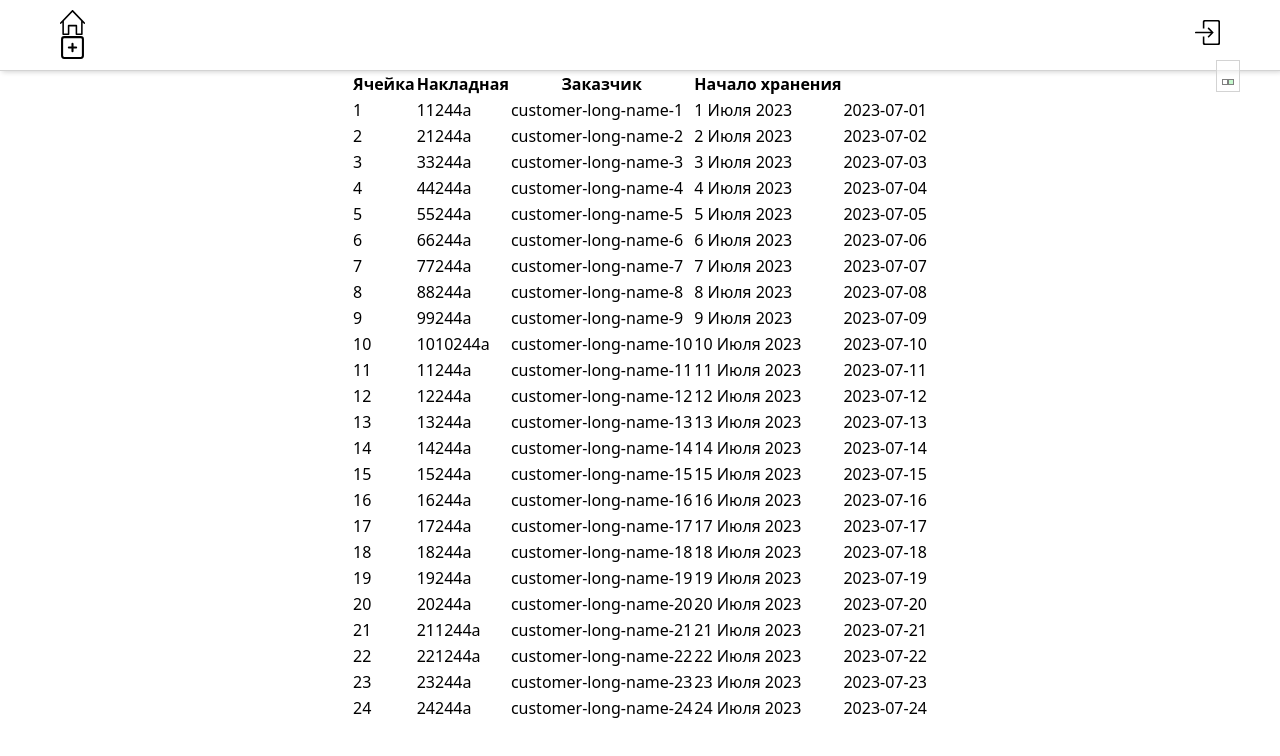
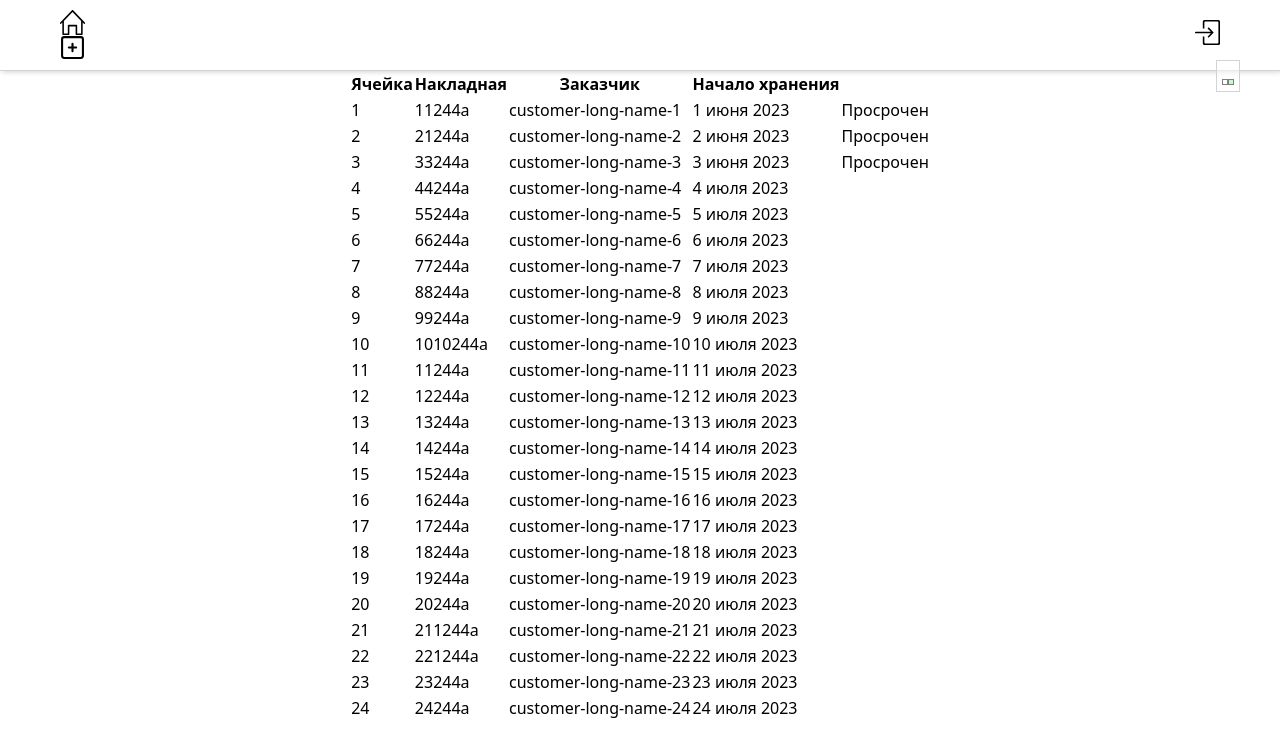
Before and after one commit to voroninadm/pet-box, a Vue app in the folder frontend/: page / in a window 1280 px wide. Both pictures are taken after a click on the button 1231 px from the left and 82 px from the top of the page. Shown: the top 756 px of the page. Built offline with nearby package versions, Linux system fonts and the light colour scheme.

Commit message:
moment js added

```diff
--- a/frontend/package.json
+++ b/frontend/package.json
@@ -11,6 +11,7 @@
   },
   "dependencies": {
     "animate.css": "^4.1.1",
+    "moment": "^2.29.4",
     "pinia": "^2.1.4",
     "vue": "^3.2.47",
     "vue-router": "^4.2.2"
--- a/frontend/src/mocks/boxes.json
+++ b/frontend/src/mocks/boxes.json
@@ -4,21 +4,21 @@
     "cell": 1,
     "customer": "customer-long-name-1",
     "invoice": "11244a",
-    "date_add": "2023-07-01"
+    "date_add": "2023-06-01"
   },
   {
     "id": 2,
     "cell": 2,
     "customer": "customer-long-name-2",
     "invoice": "21244a",
-    "date_add": "2023-07-02"
+    "date_add": "2023-06-02"
   },
   {
     "id": 3,
     "cell": 3,
     "customer": "customer-long-name-3",
     "invoice": "33244a",
-    "date_add": "2023-07-03"
+    "date_add": "2023-06-03"
   },
   {
     "id": 4,
--- a/frontend/src/modules/HomeWithTable.vue
+++ b/frontend/src/modules/HomeWithTable.vue
@@ -15,7 +15,7 @@
         <td class="text-center border">{{ box.invoice }}</td>
         <td class="text-center border">{{ box.customer }}</td>
         <td class="text-center border">{{ date_add(box.date_add) }}</td>
-        <td class="text-center border">{{ box.date_add }}</td>
+        <td class="text-center border text-red-300 animate-pulse">{{ isLateDate(box.date_add) }}</td>
       </tr>
     </tbody>
   </table>
@@ -23,16 +23,19 @@
 
 <script setup>
 import boxes from "@/mocks/boxes";
-import { months_ru } from "@/common/constants";
+import { totalDaysHolding } from "@/common/constants";
+
+import moment from "moment/dist/moment";
+import ru from "moment/dist/locale/ru";
+moment.locale("ru", ru);
 
 const date_add = (date) => {
-  let normalizedData = new Date(Date.parse(date));
-  return (
-    normalizedData.getDate() +
-    " " +
-    months_ru[normalizedData.getMonth()] +
-    " " +
-    normalizedData.getFullYear()
-  );
+  return moment(date).format("D MMM YYYY");
+};
+
+const isLateDate = (date) => {
+  let now = moment();
+  let dateAdd = moment(date);
+  return now.diff(dateAdd, "days") > totalDaysHolding ? "Просрочен" : "";
 };
 </script>
```
Also changed, not shown: 1 other file (tests, documents, lock files or other folders).
